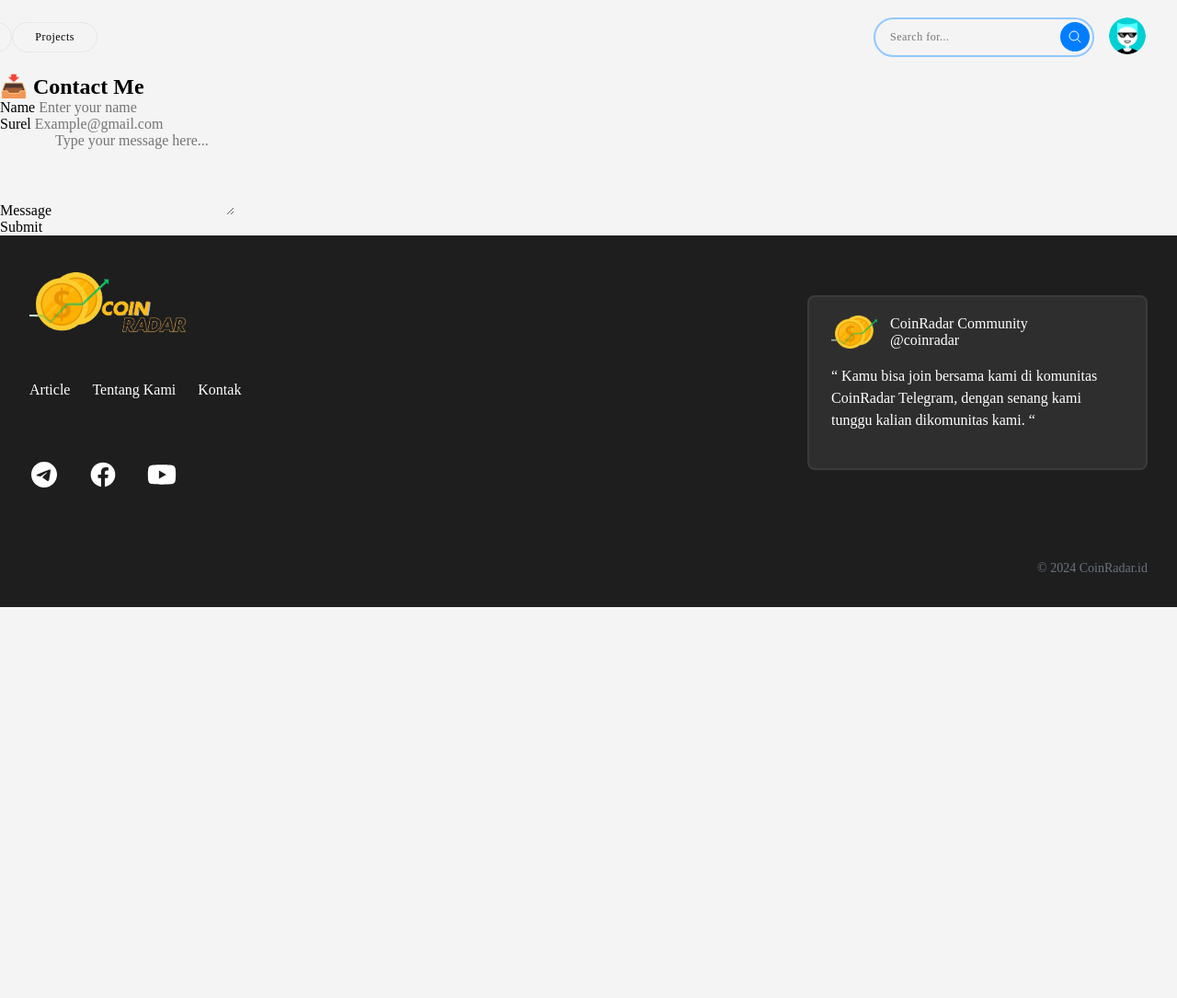
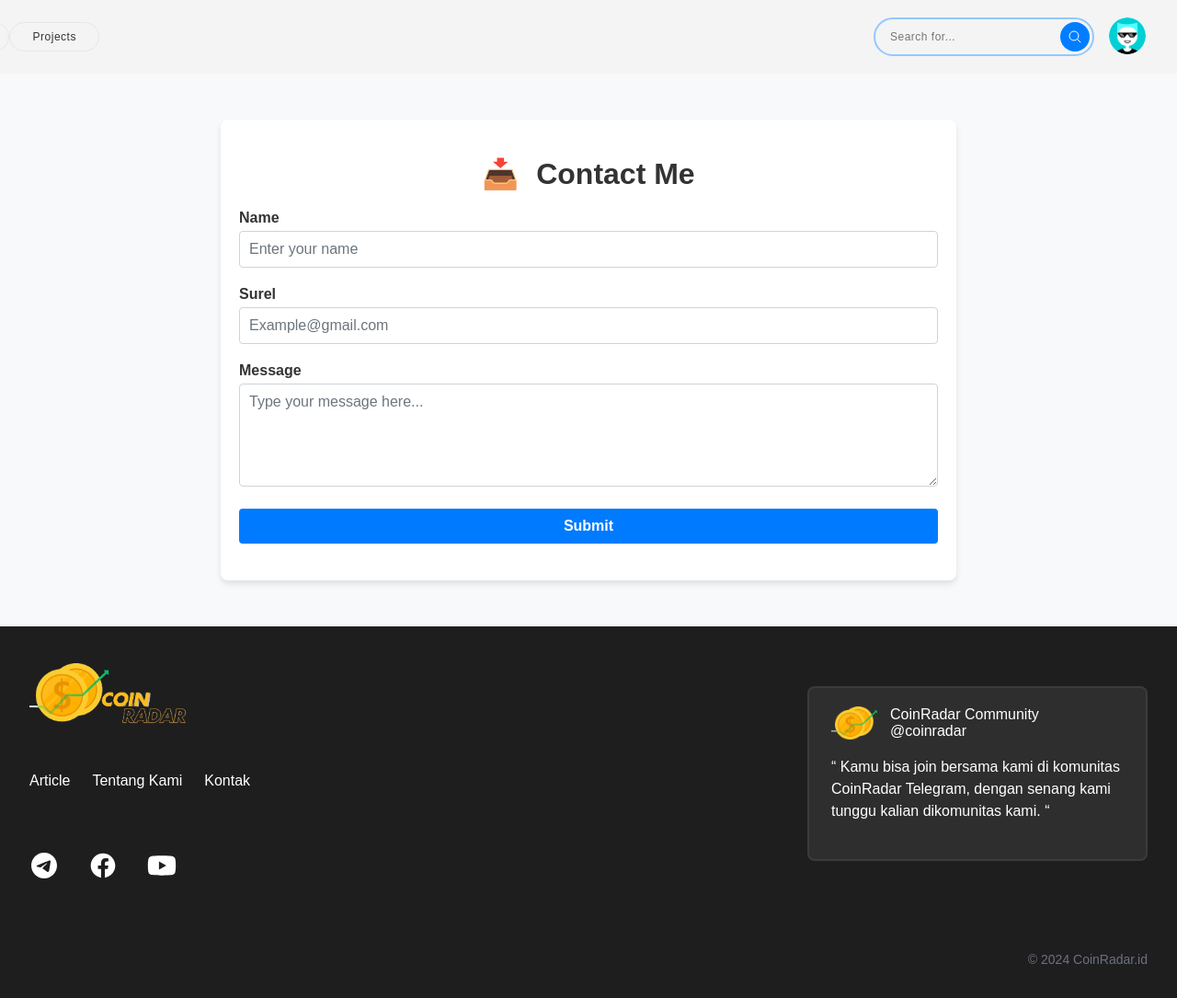
Before and after one commit to alagung0411/coinradar, a Flask app: page /contact in a window 1280 px wide. Shown: the whole page at 92% size. Before the commit the page ends 660 px from the top, so only its background shows below. Run offline with Flask 3, Linux system fonts and the light colour scheme; parts of the project's set-up code (start-up, migrations or seed data) failed here and were passed over.

Commit message:
✨ (app.py, .env.example, Contact.html, contact.css): add contact form functionality to send messages via Telegram bot 📝 (requirements.txt): update dependencies to include pyTelegramBotAPI for Telegram integration 📝 (env.example): create example environment file for required environment variables

```diff
--- a/app.py
+++ b/app.py
@@ -6,11 +6,15 @@ from flask import Flask, render_template, request, redirect, url_for, session, f
 from pymongo import MongoClient
 from werkzeug.security import generate_password_hash, check_password_hash
 import os
+from telebot import TeleBot
 from werkzeug.utils import secure_filename
 
 
 MONGODB_URI = os.environ["MONGODB_URI"]
 DB_NAME = os.environ["DB_NAME"]
+
+TELEGRAM_BOT_TOKEN = os.environ["TELEGRAM_BOT_TOKEN"]
+TELEGRAM_ID = os.environ["TELEGRAM_ID"]
 
 client = MongoClient(MONGODB_URI)
 db = client[DB_NAME]
@@ -30,9 +34,26 @@ def home():
 def about():
     return render_template('About.html')
 
-@app.route('/contact')
+@app.route('/contact', methods = ['GET', 'POST'])
 def contact():
-    return render_template('Contact.html')
+    if request.method == 'GET':
+        return render_template('Contact.html')
+
+    name = request.form['name']
+    email = request.form['email']
+    message = request.form['message']
+
+    bot = TeleBot(TELEGRAM_BOT_TOKEN, parse_mode = 'HTML', threaded = False)
+    text = f"""
+Ada request artikel dari {name} {email}
+
+Isi Pesan: {message}
+""".strip()
+    print(TELEGRAM_ID)
+    print(bot.get_me())
+    bot.send_message(TELEGRAM_ID, text)
+    flash("Pesan berhasil dikirim", 'success')
+    return redirect('/contact')
 
 @app.route('/adminpage')
 def dashboard():
--- a/requirements.txt
+++ b/requirements.txt
@@ -2,3 +2,4 @@ flask
 pymongo
 python-dotenv
 granian
+pyTelegramBotAPI
--- /dev/null
+++ b/static/css/contact.css
@@ -0,0 +1,111 @@
+body {
+    font-family: Arial, sans-serif;
+    margin: 0;
+    padding: 0;
+    background-color: #f8f9fa;
+    color: #333;
+}
+
+.container {
+    max-width: 100%;
+    width: 90%;
+    max-width: 800px;
+    margin: 50px auto;
+    padding: 20px;
+    background-color: #fff;
+    border-radius: 8px;
+    box-shadow: 0 4px 6px rgba(0, 0, 0, 0.1);
+}
+
+.contact-form {
+    margin-top: 20px;
+}
+
+h1 {
+    font-size: 2rem;
+    margin-bottom: 20px;
+    text-align: center;
+}
+
+h1 .emoji {
+    margin-right: 10px;
+}
+
+.form-label {
+    display: block;
+    margin-bottom: 5px;
+    font-weight: bold;
+}
+
+.form-control {
+    width: 100%;
+    max-width: 100%;
+    padding: 10px;
+    border: 1px solid #ced4da;
+    border-radius: 4px;
+    font-size: 1rem;
+    color: #495057;
+    box-sizing: border-box;
+}
+
+.form-control:focus {
+    border-color: #80bdff;
+    outline: none;
+    box-shadow: 0 0 4px rgba(0, 123, 255, 0.25);
+}
+
+.form-control::placeholder {
+    color: #6c757d;
+}
+
+.mb-3 {
+    margin-bottom: 20px;
+}
+
+.btn {
+    display: block;
+    width: 100%;
+    padding: 10px;
+    font-size: 1rem;
+    font-weight: bold;
+    color: #fff;
+    background-color: #007bff;
+    border: none;
+    border-radius: 4px;
+    cursor: pointer;
+    text-align: center;
+    transition: background-color 0.3s ease;
+}
+
+.btn:hover {
+    background-color: #0056b3;
+}
+
+#statusMessage {
+    text-align: center;
+    margin-top: 20px;
+    font-size: 1rem;
+    color: #28a745;
+}
+
+/* Media Query untuk tampilan lebih kecil */
+@media (max-width: 600px) {
+    .container {
+        padding: 15px;
+        width: 95%;
+    }
+
+    h1 {
+        font-size: 1.5rem;
+    }
+
+    .form-control {
+        font-size: 0.9rem;
+        padding: 8px;
+    }
+
+    .btn {
+        font-size: 0.9rem;
+        padding: 8px;
+    }
+}
--- a/templates/Contact.html
+++ b/templates/Contact.html
@@ -2,16 +2,17 @@
 
 {% block extrahead %}
 <!-- <link href="https://cdn.jsdelivr.net/npm/bootstrap@5.3.0/dist/css/bootstrap.min.css" rel="stylesheet"> -->
+<link rel="stylesheet" href="/static/css/contact.css" />
 <script src="https://code.jquery.com/jquery-3.6.0.min.js"></script>
 <!-- <link rel="stylesheet" href="/static/contact.css"> -->
 {% endblock %}
 
 {% block content %}
-<main class="container my-5">
-    <section class="contact-form mt-4">
-        <form id="contactForm" class="mx-auto" style="max-width: 600px;">
+<main class="container">
+    <section class="contact-form">
+        <form id="contactForm" method="post">
             <div>
-                <h1 class="mb-3"><span class="emoji">📥</span> Contact Me</h1>
+                <h1><span class="emoji">📥</span> Contact Me</h1>
             </div>
             <div class="mb-3">
                 <label for="name" class="form-label">Name</label>
@@ -27,9 +28,9 @@
                 <textarea class="form-control" id="message" name="message" rows="5"
                     placeholder="Type your message here..." required></textarea>
             </div>
-            <button type="submit" class="btn btn-primary w-100">Submit</button>
+            <button type="submit" class="btn">Submit</button>
         </form>
-        <div id="statusMessage" class="mt-3"></div>
+        <div id="statusMessage"></div>
     </section>
 </main>
 {% endblock %}
```
Also changed, not shown: 1 other file.
